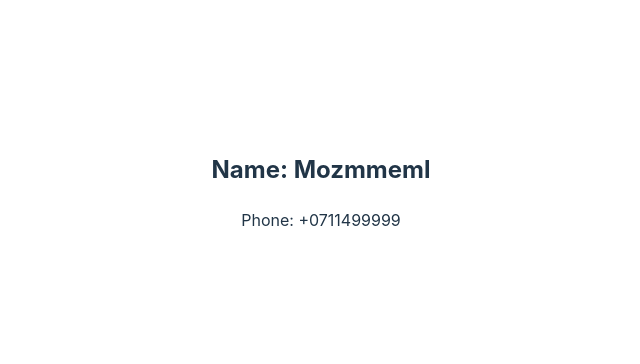
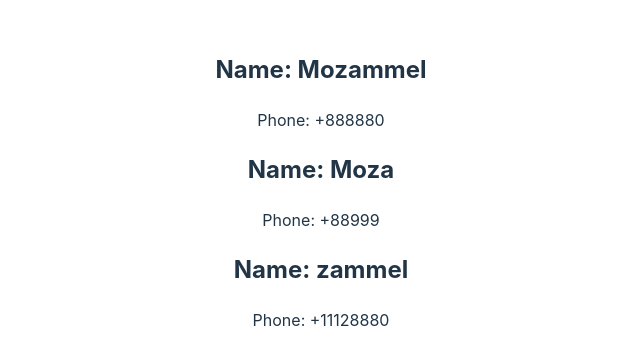
Before and after one commit to ImranSarkerWeb/react-practice, a React (Vite) app: page / in a window 1280 px wide. Shown: the part 210-574 px from the top of the page, without its empty margins (319-959 px from the left). Built offline with nearby package versions, Linux system fonts and the light colour scheme.

Commit message:
dynamic props practice Array of object and array

```diff
--- a/src/App.jsx
+++ b/src/App.jsx
@@ -4,11 +4,32 @@ import viteLogo from '/vite.svg'
 import './App.css'
 import Friend from './Friend'
 
+const friendList = [
+  {
+    name: "Mozammel",
+    phone: "+888880",
+  },
+  {
+    name: "Moza",
+    phone: "+88999",
+  },
+  {
+    name: "zammel",
+    phone: "+11128880",
+  },
+]
+
 function App() {
-  const [count, setCount] = useState(0)
+  const friends = ["Mozammel", "Naser", "Sharup", "Sultana"]
 
   return (
-  <Friend name="Mozmmeml" phone="+0711499999" > </Friend>
+
+    <>
+    {
+      friendList.map(friend => <Friend name={friend.name} phone={friend.phone}></Friend>)
+    }
+    {/* <Friend name="Mozmmeml" phone="+0711499999" > </Friend> */}
+    </>
   )
 }
 
```
